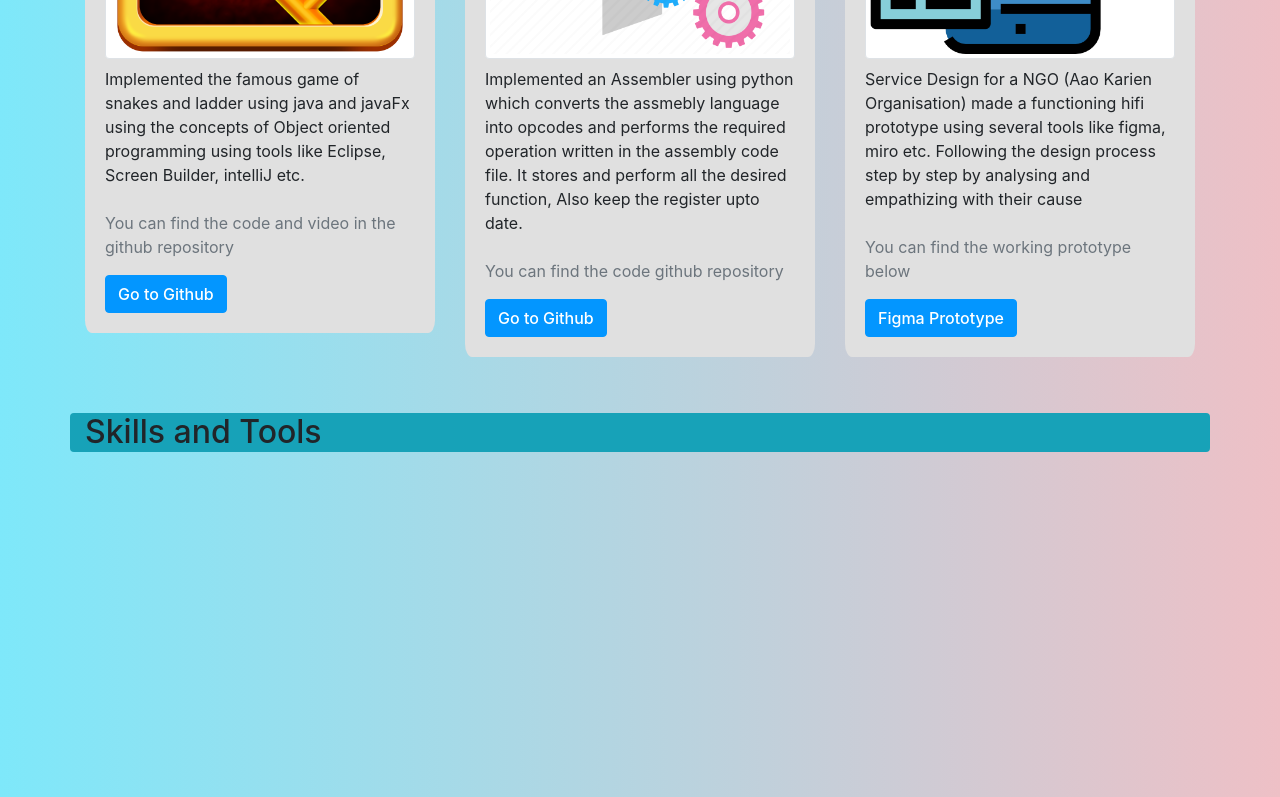
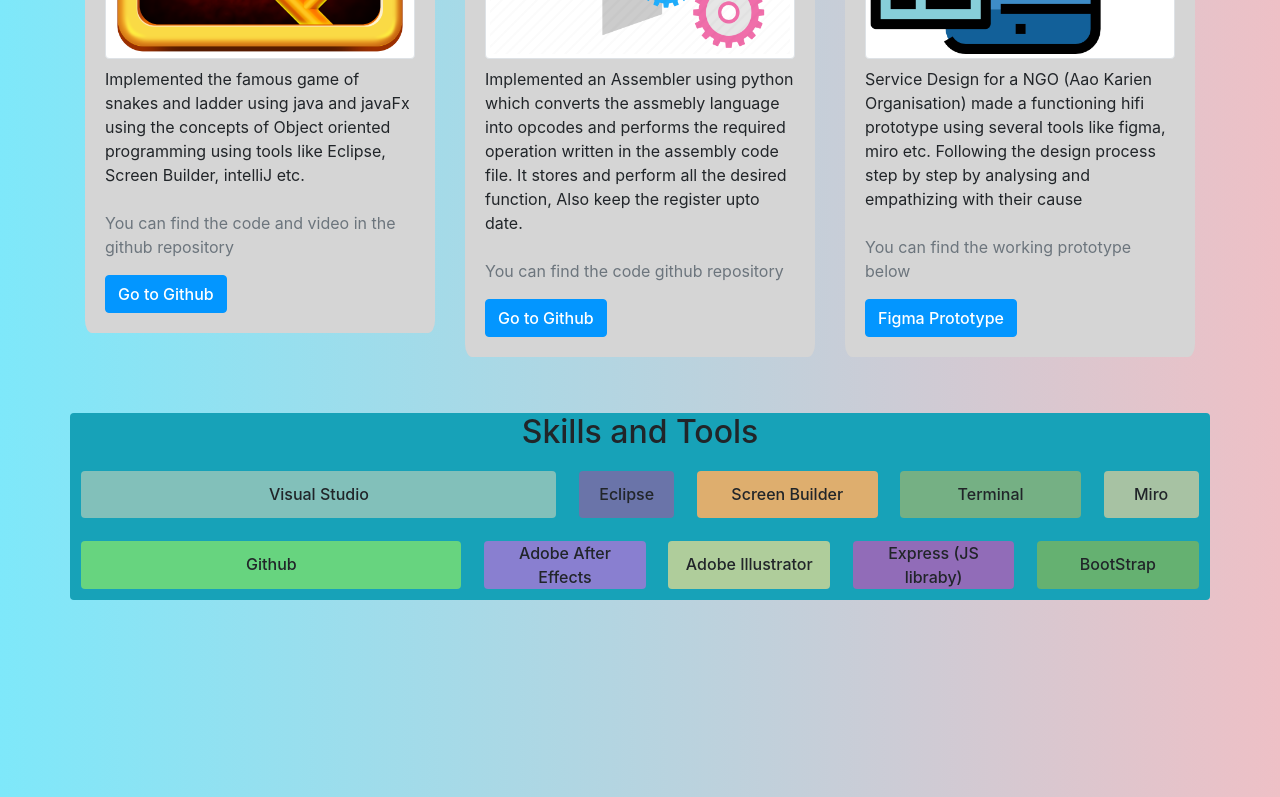
Before and after one commit to AyushSingal22/Portfolio, a plain HTML site: page index.html in a window 1280 px wide. Shown: the part 1771-2568 px from the top of the page. Drawn offline with nearby package versions, Linux system fonts and the light colour scheme.

Commit message:
added more code

```diff
--- a/css/app.css
+++ b/css/app.css
@@ -7,6 +7,17 @@ body{
 
 
 }
+.upperrow{
+    padding-top: 1%;
+    padding-bottom: 1%;
+}
+.sitem{
+    font-weight: 500;
+    margin: 1%;
+
+    text-align: center;
+}
+
 .navbar{
     background-image: linear-gradient(135deg, #536976 10%, #292E49 100%);
 
@@ -15,7 +26,9 @@ body{
     background-image: linear-gradient(135deg, #F761A1 10%, #8C1BAB 100%);
 }
 .card{
-    background-color: rgb(224, 224, 224);
+
+    background-image: linear-gradient(135deg, #D5D5D5 100%, #292E49 10%);
+
     border-width: 0em;
 }
 .btn{
--- a/index.html
+++ b/index.html
@@ -191,8 +191,44 @@
      <div class="skills py-5 ">
 
       <div class="container bg-info rounded">
-        <h2 class="h2"> Skills and Tools </h2>
+        <h2 class="h2 text-center"> Skills and Tools </h2>
+        <div class="skill">
+          <div class="row">
+            <di class="col-5 sitem upperrow">
+              Visual Studio
+            </di>
+            <div class="col-1 sitem upperrow">
+              Eclipse
+            </div>
+            <div class="col sitem upperrow">
+              Screen Builder
+            </div>
+            <div class="col sitem upperrow">
+              Terminal
+            </div>
+            <div class="col-1 sitem upperrow">
+              Miro
+            </div>
 
+          </div>
+          <div class="row">
+            <di class="col-4 sitem upperrow">
+              Github
+            </di>
+            <div class="col sitem">
+              Adobe After Effects
+            </div>
+            <div class="col sitem upperrow">
+              Adobe Illustrator
+            </div>
+            <div class="col sitem">
+              Express (JS libraby)
+            </div>
+            <div class="col sitem upperrow">BootStrap</div>
+
+          </div>
+
+        </div>
       </div>
 
      </div>
--- a/js/app.js
+++ b/js/app.js
@@ -0,0 +1,16 @@
+const skills = document.querySelectorAll(".sitem");
+
+const randomcolor = ()=>{
+    let r = (Math.floor((Math.random()*125)+100));
+    let b =(Math.floor((Math.random()*125)+100));
+    let g=(Math.floor((Math.random()*125)+100));
+    return `rgba(${r},${g},${b}, 1)`;
+}
+console.log(randomcolor());
+for (let skill of skills ){
+    let clr = randomcolor();
+    skill.classList.add("rounded");
+    console.log(clr);
+    skill.style.backgroundColor = clr;
+    console.log(skill.innerText);
+}
```
